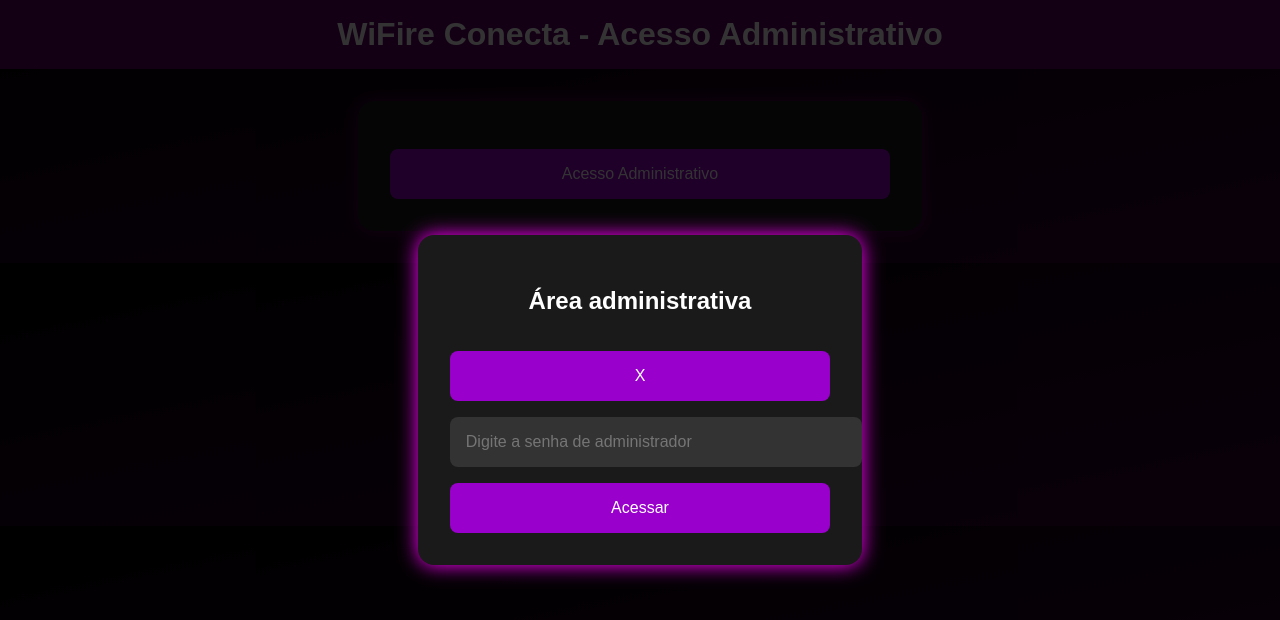
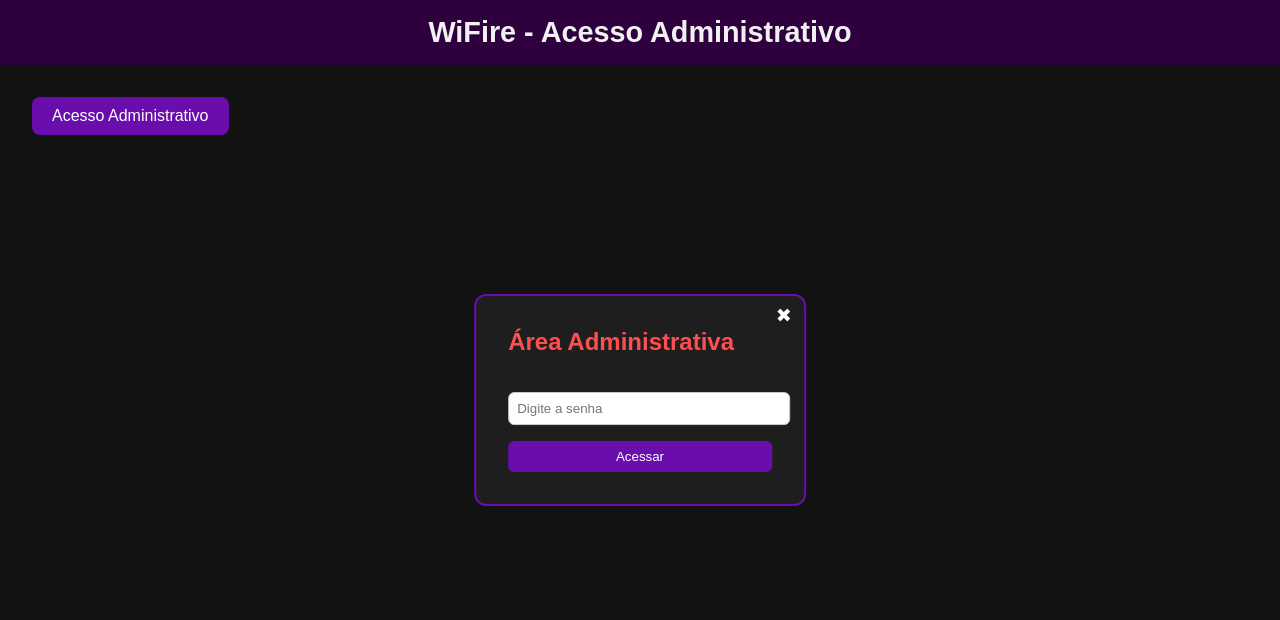
Before and after one commit to iadesignerweb/musicoterapia, a plain HTML site: page index.html in a window 1280 px wide. Both pictures are taken after a click on the button "Acesso Administrativo". Drawn offline with Linux system fonts and the light colour scheme; a web font is replaced by a local one.

Commit message:
Update index.html

```diff
--- a/index.html
+++ b/index.html
@@ -1,120 +1,163 @@
-<!DOCTYPE html><html lang="pt-br">
+<!DOCTYPE html><html lang="pt-BR">
 <head>
   <meta charset="UTF-8" />
   <meta name="viewport" content="width=device-width, initial-scale=1.0" />
-  <title>WiFire Conecta - Painel Administrativo</title>
-  <link href="https://fonts.googleapis.com/css2?family=Antipasto&display=swap" rel="stylesheet" />
+  <title>WiFire - Painel Administrativo</title>
+  <link href="https://fonts.googleapis.com/css2?family=Antipasto&display=swap" rel="stylesheet">
   <style>
     body {
+      font-family: 'Antipasto', sans-serif;
+      background-color: #121212;
+      color: #f1f1f1;
       margin: 0;
-      font-family: 'Antipasto', sans-serif;
-      background: linear-gradient(to bottom right, #000000, #330033);
-      color: white;
+      padding: 0;
     }
-    .header {
-      background-color: #660066;
+    header {
+      background-color: #2e003e;
       padding: 1rem;
       text-align: center;
-      font-size: 2rem;
+      font-size: 1.8rem;
       font-weight: bold;
     }
-    .admin-box {
-      max-width: 500px;
-      margin: 2rem auto;
-      background-color: #1a1a1a;
+    .container {
       padding: 2rem;
-      border-radius: 1rem;
-      box-shadow: 0 0 15px rgba(255, 0, 255, 0.3);
     }
-    input, button {
-      width: 100%;
-      padding: 1rem;
-      margin-top: 1rem;
+    .admin-btn {
+      background-color: #6a0dad;
       border: none;
-      border-radius: 0.5rem;
+      color: white;
+      padding: 10px 20px;
       font-size: 1rem;
-    }
-    input {
-      background: #333;
-      color: white;
-    }
-    button {
-      background: #9900cc;
-      color: white;
       cursor: pointer;
-    }
-    button:hover {
-      background: #cc00ff;
+      border-radius: 8px;
     }
     .popup {
       display: none;
       position: fixed;
-      top: 0;
-      left: 0;
-      width: 100vw;
-      height: 100vh;
-      background-color: rgba(0, 0, 0, 0.8);
-      justify-content: center;
-      align-items: center;
-      z-index: 999;
+      top: 50%;
+      left: 50%;
+      transform: translate(-50%, -50%);
+      background: #1e1e1e;
+      padding: 2rem;
+      border: 2px solid #6a0dad;
+      border-radius: 12px;
+      z-index: 9999;
     }
-    .popup-content {
-      background: #1a1a1a;
-      padding: 2rem;
-      border-radius: 1rem;
-      text-align: center;
-      box-shadow: 0 0 20px #ff00ff;
+    .popup h2 {
+      margin-top: 0;
+      color: #ff4e4e;
     }
-    .popup-content button {
+    .popup input {
+      padding: 0.5rem;
       margin-top: 1rem;
+      width: 100%;
+      border-radius: 6px;
+      border: 1px solid #ccc;
+    }
+    .popup button {
+      margin-top: 1rem;
+      padding: 0.5rem;
+      width: 100%;
+      background: #6a0dad;
+      color: white;
+      border: none;
+      border-radius: 6px;
+    }
+    .close-btn {
+      position: absolute;
+      top: 8px;
+      right: 12px;
+      color: white;
+      cursor: pointer;
+      font-size: 1.2rem;
     }
     .dashboard {
       display: none;
-      padding: 2rem;
+      margin-top: 2rem;
+    }
+    .user-card {
+      background: #1f1f1f;
+      padding: 1rem;
+      margin-bottom: 1rem;
+      border-left: 5px solid #6a0dad;
+      border-radius: 10px;
+    }
+    .user-card button {
+      margin-top: 0.5rem;
+      padding: 5px 10px;
+      background: #6a0dad;
+      color: white;
+      border: none;
+      border-radius: 6px;
+      cursor: pointer;
     }
   </style>
 </head>
 <body>
-  <div class="header">WiFire Conecta - Acesso Administrativo</div>  <div class="admin-box">
-    <button onclick="mostrarPopup()">Acesso Administrativo</button>
-  </div>  <div class="popup" id="popup">
-    <div class="popup-content">
-      <h2>Área administrativa</h2>
-      <button onclick="fecharPopup()">X</button>
-      <input type="password" id="senha" placeholder="Digite a senha de administrador" />
-      <button onclick="verificarSenha()">Acessar</button>
-    </div>
-  </div>  <div class="dashboard" id="dashboard">
-    <h2>Dashboard do Administrador</h2>
-    <p>Menu de gerenciamento completo:</p>
-    <ul>
-      <li>🔍 Visualizar usuários conectados</li>
-      <li>🗑️ Remover ou bloquear usuários</li>
-      <li>✅ Atualizar status de renovação</li>
-      <li>📅 Editar datas e validade do acesso</li>
-      <li>📤 Enviar notificações pelo Telegram</li>
-      <li>📈 Ver gráficos de uso e histórico</li>
-    </ul>
+  <header>WiFire - Acesso Administrativo</header>
+  <div class="container">
+    <button class="admin-btn" onclick="openPopup()">Acesso Administrativo</button><div id="popup" class="popup">
+  <span class="close-btn" onclick="closePopup()">✖</span>
+  <h2>Área Administrativa</h2>
+  <input type="password" id="adminPassword" placeholder="Digite a senha" />
+  <button onclick="checkPassword()">Acessar</button>
+</div>
+
+<div id="dashboard" class="dashboard"></div>
+
   </div>  <script>
-    const senhaCorreta = 'wifire2025';
+    const ADMIN_PASSWORD = 'wifire2025';
 
-    function mostrarPopup() {
-      document.getElementById('popup').style.display = 'flex';
+    function openPopup() {
+      document.getElementById('popup').style.display = 'block';
     }
 
-    function fecharPopup() {
+    function closePopup() {
       document.getElementById('popup').style.display = 'none';
     }
 
-    function verificarSenha() {
-      const senha = document.getElementById('senha').value;
-      if (senha === senhaCorreta) {
+    function checkPassword() {
+      const input = document.getElementById('adminPassword').value;
+      if (input === ADMIN_PASSWORD) {
         document.getElementById('popup').style.display = 'none';
-        document.querySelector('.admin-box').style.display = 'none';
-        document.getElementById('dashboard').style.display = 'block';
+        loadDashboard();
       } else {
         alert('Senha incorreta.');
       }
     }
+
+    function loadDashboard() {
+      const dashboard = document.getElementById('dashboard');
+      dashboard.style.display = 'block';
+
+      // Simulação de dados vindos do bot (substituir pelo fetch real)
+      const usuarios = [
+        { nome: 'João Silva', celular: '+55 11 91234-5678', data: '2025-07-22', status: 'Ativo' },
+        { nome: 'Maria Oliveira', celular: '+55 21 99876-5432', data: '2025-07-18', status: 'Inativo' },
+      ];
+
+      let html = '<h3>Usuários Cadastrados</h3>';
+      usuarios.forEach((u, i) => {
+        html += `
+          <div class="user-card">
+            <strong>${u.nome}</strong><br>
+            Celular: ${u.celular}<br>
+            Data de Entrada: ${u.data}<br>
+            Status: ${u.status}<br>
+            <button onclick="renovar(${i})">Renovar</button>
+            <button onclick="remover(${i})">Excluir</button>
+          </div>
+        `;
+      });
+      dashboard.innerHTML = html;
+    }
+
+    function renovar(index) {
+      alert('Renovação enviada para o bot (exemplo).');
+    }
+
+    function remover(index) {
+      alert('Remoção enviada para o bot (exemplo).');
+    }
   </script></body>
 </html>
```
